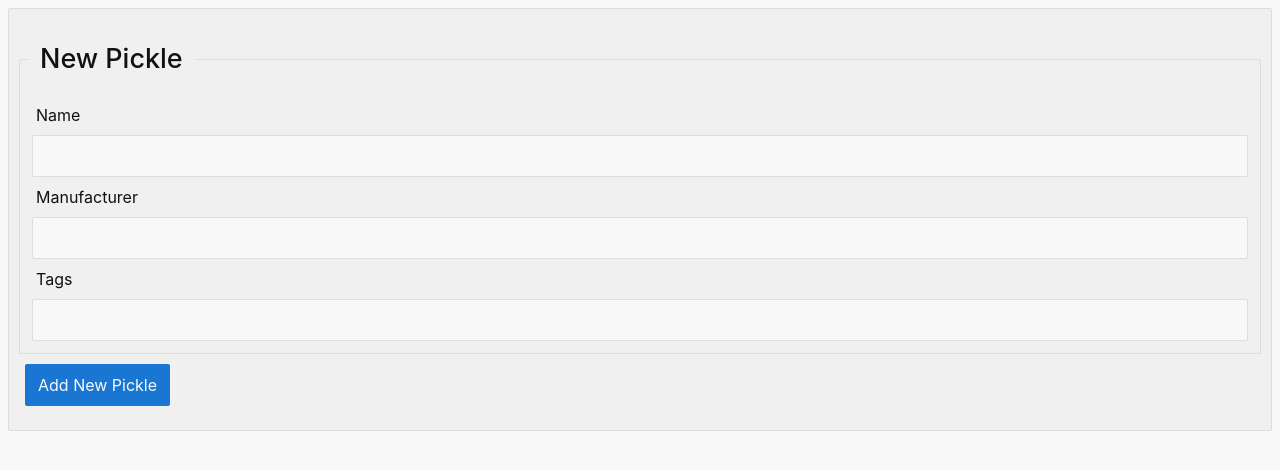
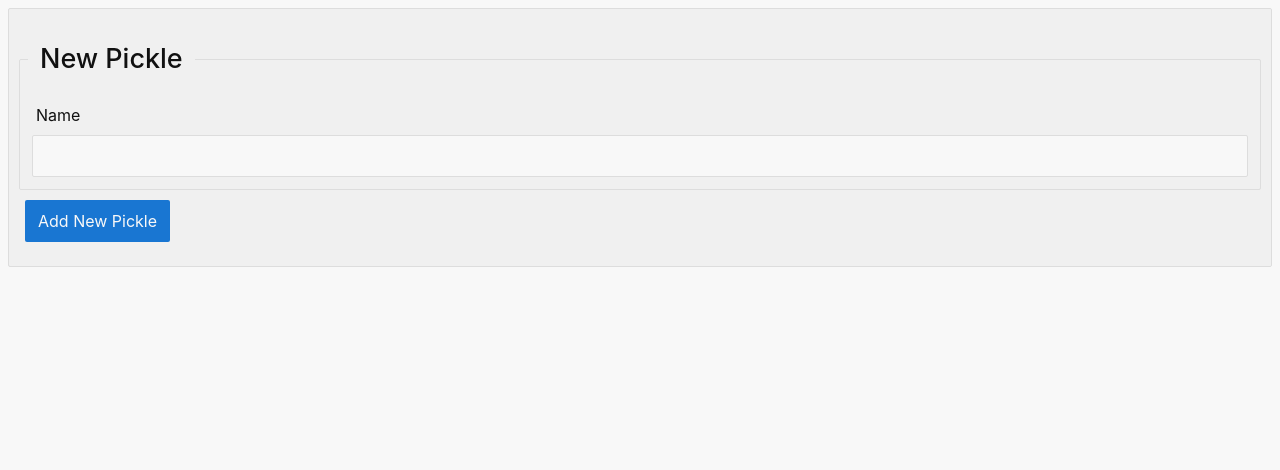
Before and after one commit to horatius83/thepicklebook, a Django app: page /pickles/new in a window 1280 px wide. Shown: the top 470 px of the page. Run offline with Django 4.2, Linux system fonts and the light colour scheme; data comes from the database, SQL or seed files in the repository; data that the repository does not hold is empty.

Commit message:
Removed legacy input search code

```diff
--- a/pickles/templates/pickles/new_pickle.html
+++ b/pickles/templates/pickles/new_pickle.html
@@ -17,54 +17,10 @@
                     <label for="new_pickle_name">Name</label>
                     <input type="text" name="new_pickle_name" id="new_pickle_name"></input>
                 </div>
-                <div class="input-group vertical">
-                    <label for="pickle_maker">Manufacturer</label>
-                    <input list="pickle_maker_list" name="pickle_maker" id="pickle_maker"></input>
-                </div>
-                <div class="input-group vertical">
-                    <label for="pickle_tags">Tags </label>
-                    <input list="tag_list" name="pickle_tags" id="pickle_tags"></input>
-                </div>
-                <mx-inputsearch mxName="picker_maker_test" mxLabel="Manufacturer" endpoint="{% url 'pickles:all pickle makers' %}"></mx-inputsearch>
+                <mx-inputsearch mxName="pickle_tags" mxLabel="Tags" endpoint="{% url 'pickles:all tags' %}"></mx-inputsearch>
+                <mx-inputsearch mxName="picker_maker" mxLabel="Manufacturer" endpoint="{% url 'pickles:all pickle makers' %}"></mx-inputsearch>
             </fieldset>
             <input type="submit" value="Add New Pickle" class="primary">
         </form>
-        <datalist id="pickle_maker_list"></datalist>
-        <datalist id="tag_list"></datalist>
-        <script>
-            fetch("{% url 'pickles:all pickle makers' %}", {
-                headers: {
-                    'Accept': 'application/json',
-                    'X-Requested-With': 'XMLHttpRequest'
-                }
-            })
-            .then(response => response.json())
-            .then(pickleMakers => {
-                const dataList = document.getElementById("pickle_maker_list");
-                pickleMakers.forEach(pm => {
-                    const element = document.createElement('option');
-                    element.setAttribute('value', pm);
-                    dataList.appendChild(element);
-                });
-            })
-            .catch(err => console.log(err));
-
-            fetch("{% url 'pickles:all tags' %}", {
-                headers: {
-                    'Accept': 'application/json',
-                    'X-Requested-With': 'XMLHttpRequest'
-                }
-            })
-            .then(response => response.json())
-            .then(tags => {
-                const dataList = document.getElementById("tag_list")
-                tags.forEach(t => {
-                    const element = document.createElement('option');
-                    element.setAttribute('value', t);
-                    dataList.appendChild(element);
-                });
-            })
-            .catch(err => console.log(err));
-        </script>
     </body>
 </html>
```
